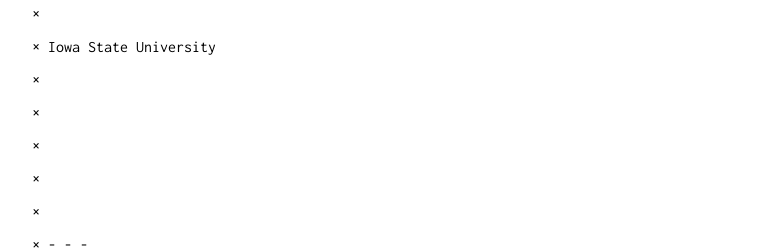
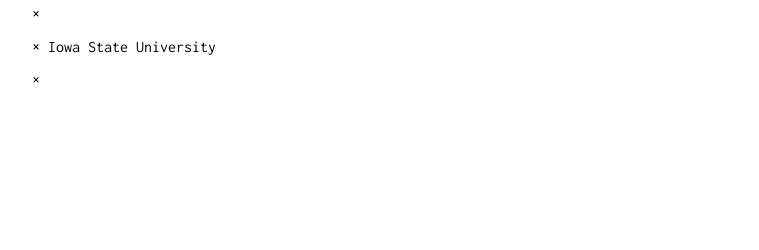
Before and after one commit to zhangxiao2018/zhangxiao2018.github.io, a Jekyll site: the page built from index.md, in a window 1280 px wide and 900 px high, scrolled down 2356 px. Shown: the part 647-897 px from the top of the window, without its empty margins (258-1017 px from the left). Built offline with Jekyll 4.4.1, drawn with Linux system fonts in a browser that asks for light colours; our own code applies the rules of GitHub Pages for plain Markdown files; after the commit the page ends 3091 px from its top, so only the background shows below that.

Commit message:
Update index.md

```diff
--- a/index.md
+++ b/index.md
@@ -126,9 +126,3 @@
 <p>×
 Iowa State University
 <p>×
-<p>×
-<p>×
-<p>×
-<p>×
-<p>×
-- - -
```
